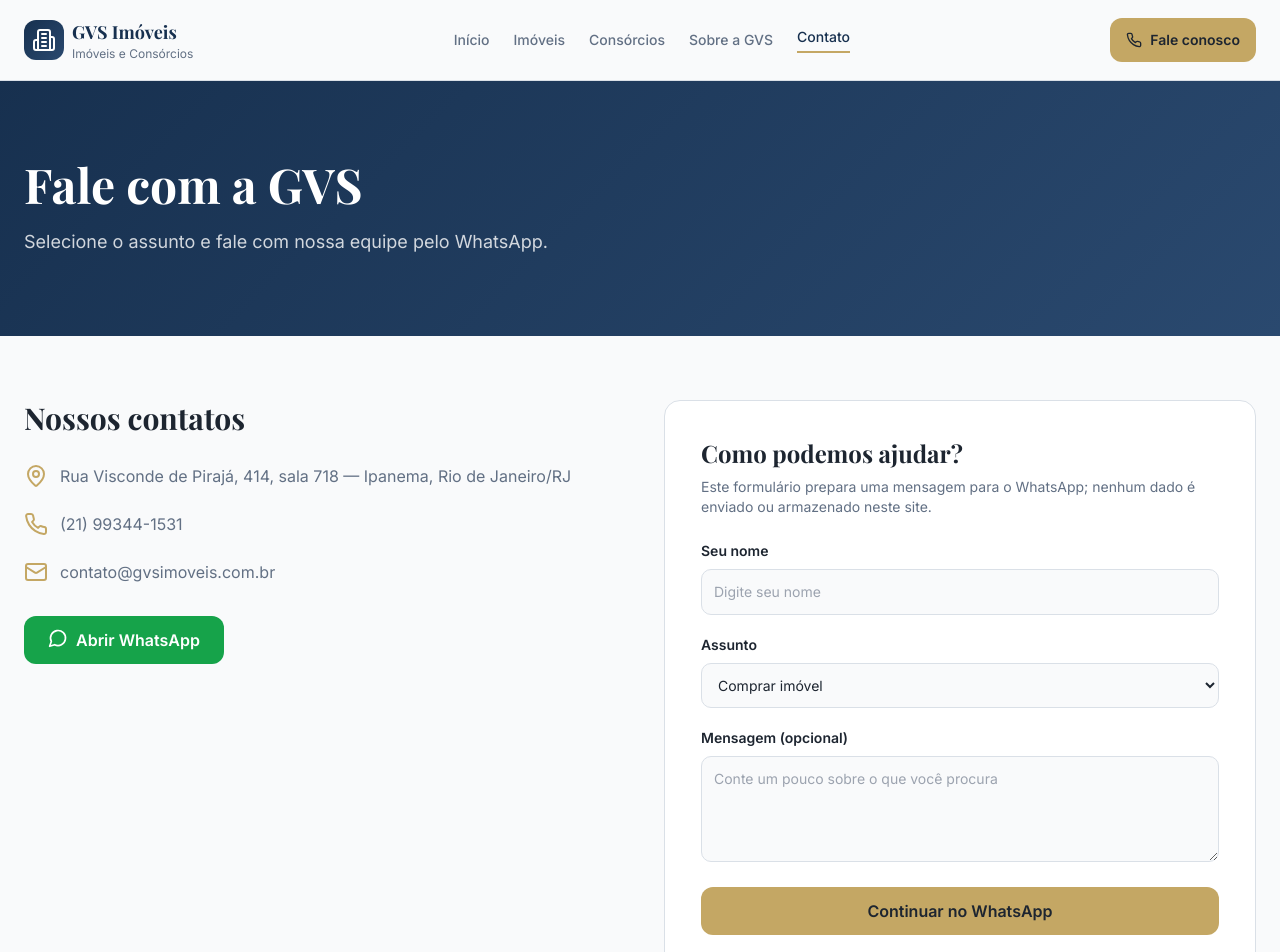
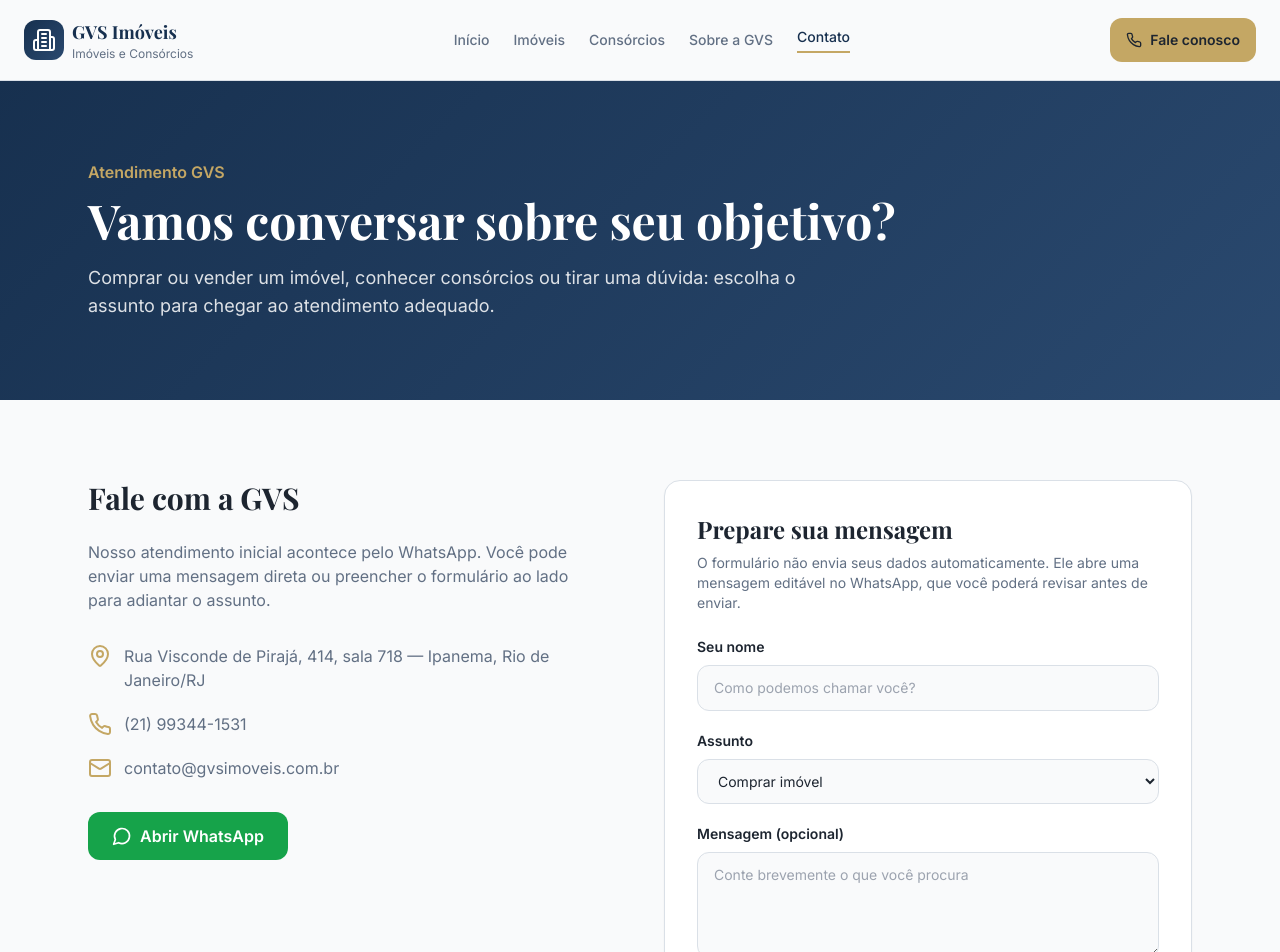
Before and after one commit to empilhaplus-alt/Gvs-Imoveis, a React (Vite) app: page /contato in a window 1280 px wide. Shown: the top 952 px of the page. Built offline with nearby package versions, Linux system fonts and the light colour scheme; the HTML template or start-up script is replaced by a standard one.

Commit message:
feat: revisa institucional, imoveis e atendimento para homologacao

```diff
--- a/src/pages/Contato.tsx
+++ b/src/pages/Contato.tsx
@@ -1,10 +1,44 @@
-import { useState } from 'react';
+import { useState, type FormEvent } from 'react';
 import Layout from '@/components/layout/Layout';
-import { MapPin, Phone, Mail, MessageCircle } from 'lucide-react';
+import { MapPin, Phone, Mail, MessageCircle, ArrowRight } from 'lucide-react';
 import { company, whatsappUrl } from '@/lib/contact';
 const subjects=['Comprar imóvel','Vender imóvel','Consórcio de imóvel','Consórcio de automóvel','Consórcio de motocicleta','Consórcio de serviços','Outro assunto'];
-export default function Contato(){const [subject,setSubject]=useState(subjects[0]);const [name,setName]=useState('');const [message,setMessage]=useState('');
- const submit=(e:React.FormEvent<HTMLFormElement>)=>{e.preventDefault();const text=`Olá! Meu nome é ${name}. Tenho interesse em: ${subject}. ${message}`;window.open(`https://wa.me/${company.phone}?text=${encodeURIComponent(text)}`,'_blank','noopener,noreferrer');};
- return <Layout><section className="hero-gradient py-16 md:py-20 text-white"><div className="container"><h1 className="font-serif text-4xl md:text-5xl font-bold">Fale com a GVS</h1><p className="text-white/80 mt-5 text-lg">Selecione o assunto e fale com nossa equipe pelo WhatsApp.</p></div></section><section className="py-16"><div className="container grid lg:grid-cols-2 gap-12">
- <div><h2 className="font-serif text-3xl font-bold mb-7">Nossos contatos</h2><p className="flex gap-3 items-start text-muted-foreground mb-6"><MapPin className="text-accent shrink-0"/>{company.address}</p><a href={`tel:+${company.phone}`} className="flex gap-3 text-muted-foreground mb-6 hover:text-primary"><Phone className="text-accent"/>{company.phoneDisplay}</a><a href={`mailto:${company.email}`} className="flex gap-3 text-muted-foreground mb-8 hover:text-primary"><Mail className="text-accent"/>{company.email}</a><a href={whatsappUrl()} target="_blank" rel="noopener noreferrer" className="inline-flex bg-green-600 text-white rounded-lg py-3 px-6 font-semibold gap-2"><MessageCircle className="w-5 h-5"/>Abrir WhatsApp</a></div>
- <div className="border rounded-2xl bg-card p-7 md:p-9"><h2 className="font-serif text-2xl font-bold">Como podemos ajudar?</h2><p className="text-muted-foreground text-sm mt-2 mb-6">Este formulário prepara uma mensagem para o WhatsApp; nenhum dado é enviado ou armazenado neste site.</p><form onSubmit={submit} className="space-y-5"><label className="block text-sm font-semibold">Seu nome<input className="mt-2 w-full rounded-md border bg-background px-3 py-3 font-normal" required maxLength={100} value={name} onChange={e=>setName(e.target.value)} placeholder="Digite seu nome"/></label><label className="block text-sm font-semibold">Assunto<select className="mt-2 w-full rounded-md border bg-background px-3 py-3 font-normal" value={subject} onChange={e=>setSubject(e.target.value)}>{subjects.map(x=><option key={x}>{x}</option>)}</select></label><label className="block text-sm font-semibold">Mensagem (opcional)<textarea className="mt-2 w-full rounded-md border bg-background px-3 py-3 font-normal" rows={4} maxLength={1000} value={message} onChange={e=>setMessage(e.target.value)} placeholder="Conte um pouco sobre o que você procura"/></label><button className="w-full rounded-lg bg-accent text-accent-foreground font-semibold py-3" type="submit">Continuar no WhatsApp</button><p className="text-xs text-muted-foreground">Você poderá revisar a mensagem antes de enviá-la.</p></form></div></div></section></Layout>}
+export default function Contato(){
+ const [subject,setSubject]=useState(subjects[0]);
+ const [name,setName]=useState('');
+ const [message,setMessage]=useState('');
+ const submit=(e:FormEvent<HTMLFormElement>)=>{
+   e.preventDefault();
+   const text=['Olá! Meu nome é '+name.trim()+'.','Assunto: '+subject+'.',message.trim()?'Mensagem: '+message.trim():''].filter(Boolean).join('\n');
+   window.open('https://wa.me/'+company.phone+'?text='+encodeURIComponent(text),'_blank','noopener,noreferrer');
+ };
+ return <Layout>
+  <section className="hero-gradient py-14 md:py-20 text-white"><div className="container max-w-6xl">
+    <p className="text-accent font-semibold mb-3">Atendimento GVS</p><h1 className="font-serif text-4xl md:text-5xl font-bold">Vamos conversar sobre seu objetivo?</h1>
+    <p className="text-white/85 mt-5 text-lg max-w-3xl">Comprar ou vender um imóvel, conhecer consórcios ou tirar uma dúvida: escolha o assunto para chegar ao atendimento adequado.</p>
+  </div></section>
+  <section className="py-14 md:py-20"><div className="container max-w-6xl grid lg:grid-cols-2 gap-8 xl:gap-12">
+    <div>
+      <h2 className="font-serif text-3xl font-bold mb-6">Fale com a GVS</h2>
+      <p className="text-muted-foreground mb-8 max-w-lg">Nosso atendimento inicial acontece pelo WhatsApp. Você pode enviar uma mensagem direta ou preencher o formulário ao lado para adiantar o assunto.</p>
+      <div className="space-y-5">
+        <p className="flex gap-3 items-start text-muted-foreground"><MapPin className="text-accent shrink-0 w-6 h-6"/>{company.address}</p>
+        <a href={'tel:+'+company.phone} className="flex gap-3 text-muted-foreground hover:text-primary"><Phone className="text-accent shrink-0 w-6 h-6"/>{company.phoneDisplay}</a>
+        <a href={'mailto:'+company.email} className="flex gap-3 text-muted-foreground hover:text-primary break-all"><Mail className="text-accent shrink-0 w-6 h-6"/>{company.email}</a>
+      </div>
+      <a href={whatsappUrl()} target="_blank" rel="noopener noreferrer" className="inline-flex items-center gap-2 mt-8 rounded-lg bg-green-600 hover:bg-green-700 text-white font-semibold px-6 py-3"><MessageCircle className="w-5 h-5"/> Abrir WhatsApp</a>
+    </div>
+    <div className="rounded-2xl border bg-card p-6 sm:p-8 shadow-sm">
+      <h2 className="font-serif text-2xl font-bold">Prepare sua mensagem</h2>
+      <p className="text-sm text-muted-foreground mt-2 mb-6">O formulário não envia seus dados automaticamente. Ele abre uma mensagem editável no WhatsApp, que você poderá revisar antes de enviar.</p>
+      <form onSubmit={submit} className="space-y-5">
+        <label className="block text-sm font-semibold">Seu nome<input type="text" autoComplete="name" className="mt-2 w-full rounded-lg border bg-background px-4 py-3 font-normal" required maxLength={100} value={name} onChange={e=>setName(e.target.value)} placeholder="Como podemos chamar você?"/></label>
+        <label className="block text-sm font-semibold">Assunto<select className="mt-2 w-full rounded-lg border bg-background px-4 py-3 font-normal" value={subject} onChange={e=>setSubject(e.target.value)}>{subjects.map(x=><option key={x}>{x}</option>)}</select></label>
+        <label className="block text-sm font-semibold">Mensagem (opcional)<textarea className="mt-2 w-full rounded-lg border bg-background px-4 py-3 font-normal" rows={4} maxLength={1000} value={message} onChange={e=>setMessage(e.target.value)} placeholder="Conte brevemente o que você procura"/></label>
+        <button className="w-full rounded-lg bg-accent text-accent-foreground font-semibold py-3 px-4 inline-flex gap-2 items-center justify-center" type="submit">Continuar no WhatsApp <ArrowRight className="w-4 h-4"/></button>
+        <p className="text-xs text-muted-foreground">Suas informações não são armazenadas por este formulário. A conversa será iniciada somente se você enviar a mensagem no WhatsApp.</p>
+      </form>
+    </div>
+  </div></section>
+ </Layout>;
+}
```
